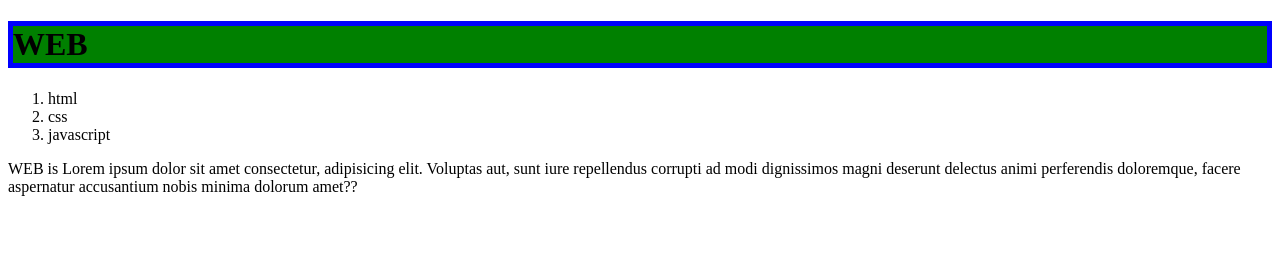
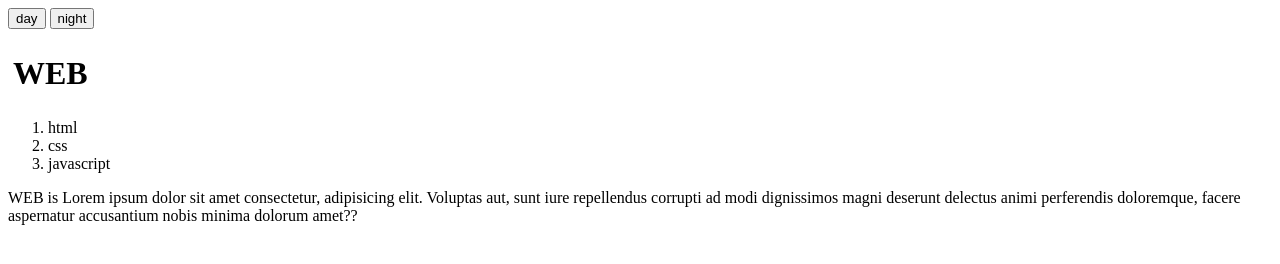
Before and after one commit to heekyjung/studypolio-javascript, a plain HTML site: page index.html in a window 1280 px wide. Drawn offline with Linux system fonts and the light colour scheme.

Commit message:
add day-night button

```diff
--- a/index.html
+++ b/index.html
@@ -3,13 +3,20 @@
     <head>
         <style>
             h1{
-                border: 5px solid blue;
-                background-color: green;
+                border: 5px solid white;
             }
         </style>
     </head>
     <body>
         <!-- <h1 style='border:5px solid blue;background-color: green;'>WEB</h1> -->
+        <input type='button' value='day' onclick='
+            document.querySelector("body").style.backgroundColor="white";
+            document.querySelector("body").style.color="black";
+        '>
+        <input type='button' value='night' onclick="
+            document.querySelector('body').style.backgroundColor='black';
+            document.querySelector('body').style.color='white';
+        ">
         <h1>WEB</h1>
         <ol>
             <li>html</li>
```
Also changed, not shown: js-event.html (+1 -0 lines).
